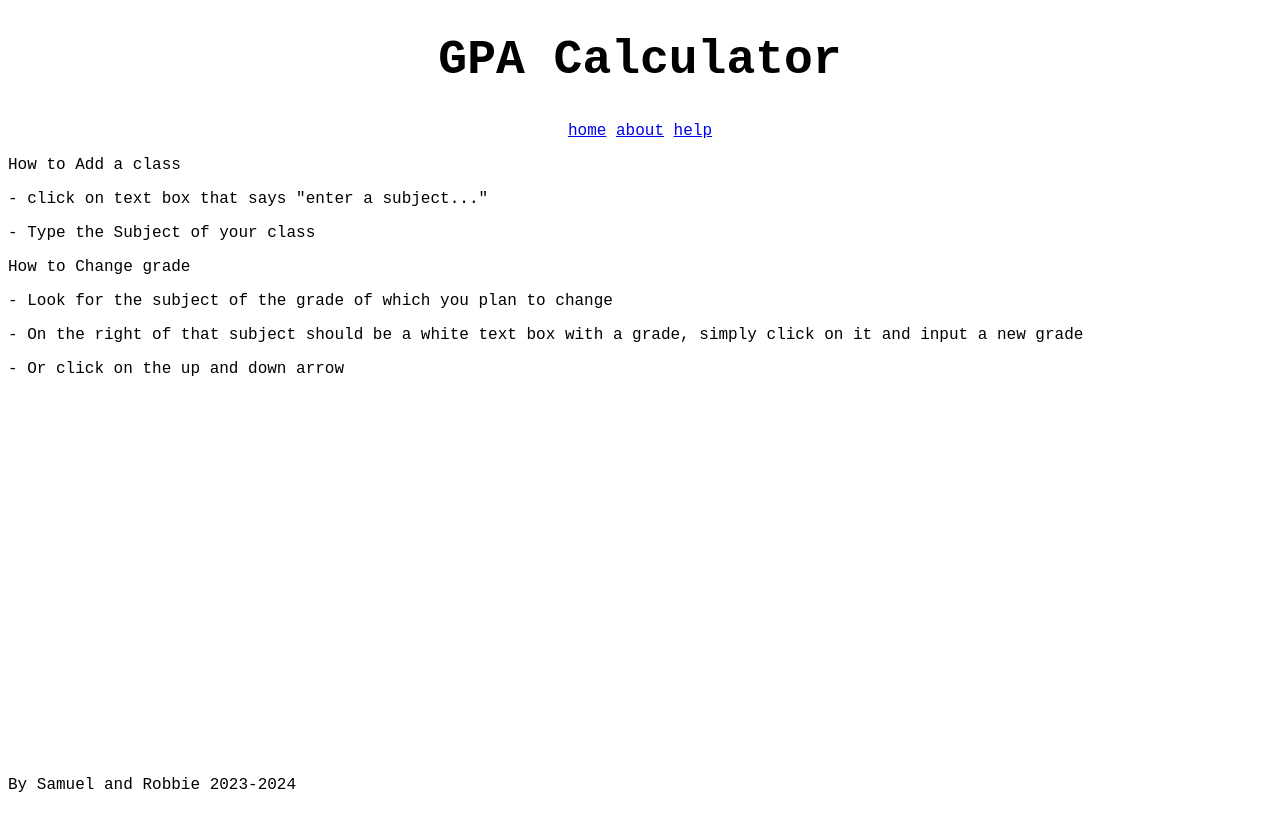
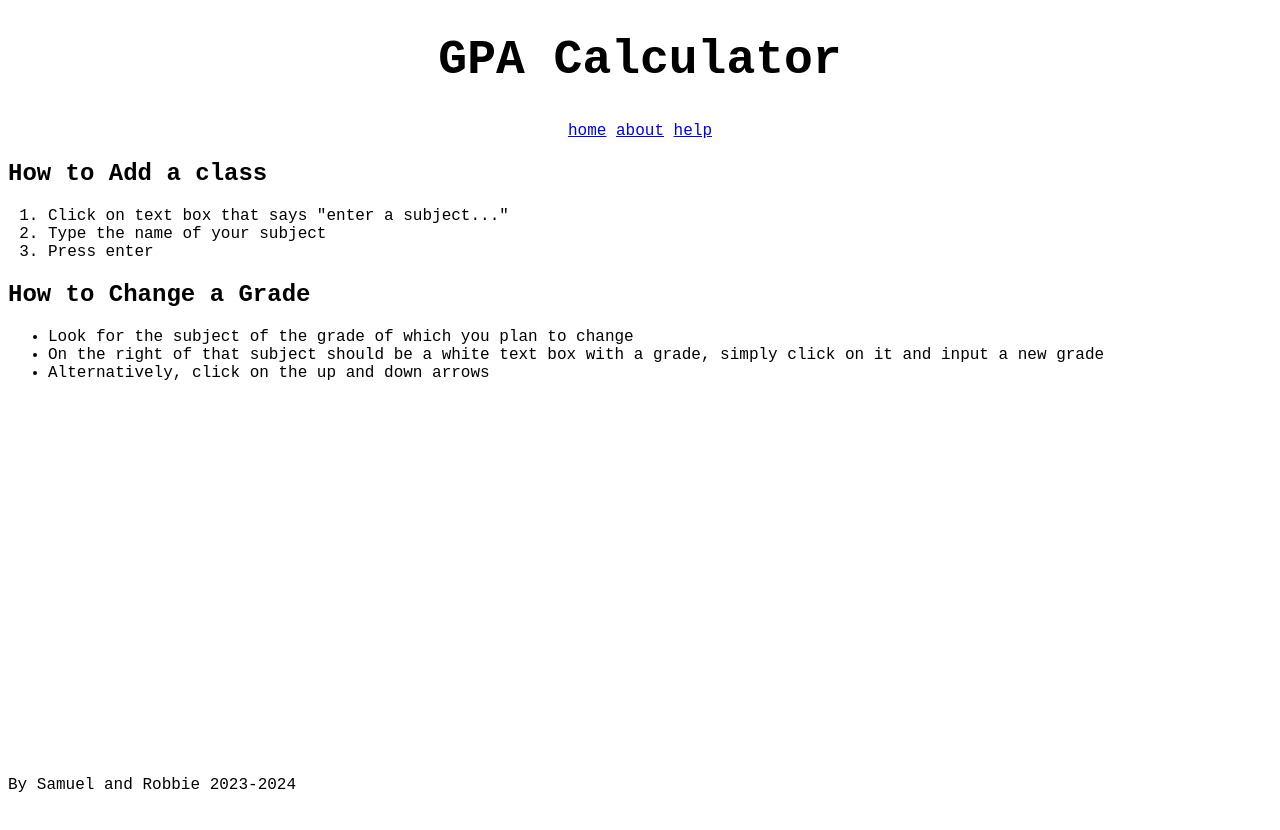
Before and after one commit to dosu0/gpa-calculator, a SvelteKit app: page /help in a window 1280 px wide. Shown: the top 830 px of the page. Built offline with nearby package versions, Linux system fonts and the light colour scheme.

Commit message:
Flesh out help page
Co-authored-by: Burrows, Robert D <203363585@fcstu.org>

```diff
--- a/src/routes/help/+page.svelte
+++ b/src/routes/help/+page.svelte
@@ -1,9 +1,17 @@
-<p></p>
-<p> How to Add a class </p>
-<p> - click on text box that says "enter a subject..." </p>
-<p> - Type the Subject of your class </p>
-<p> How to Change grade </p>
-<p> - Look for the subject of the grade of which you plan to change </p>
-<p> - On the right of that subject should be a white text box with a grade, simply click on it and input a new grade </p>
-<p> - Or click on the up and down arrow </p>
-<p></p>
+<h2>How to Add a class</h2>
+
+<ol>
+    <li>Click on text box that says "enter a subject..."</li>
+    <li>Type the name of your subject</li>
+    <li>Press enter</li>
+</ol>
+
+<h2>How to Change a Grade</h2>
+<ul>
+    <li>Look for the subject of the grade of which you plan to change</li>
+    <li>
+        On the right of that subject should be a white text box with a grade, simply click on it and
+        input a new grade
+    </li>
+    <li>Alternatively, click on the up and down arrows</li>
+</ul>
```
